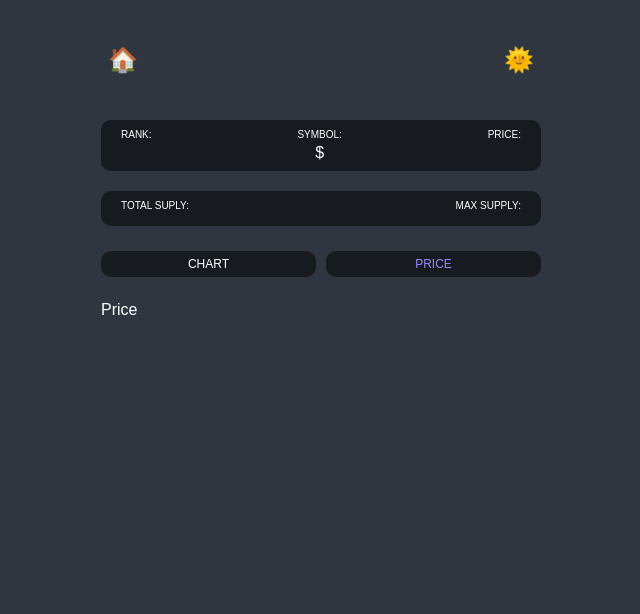
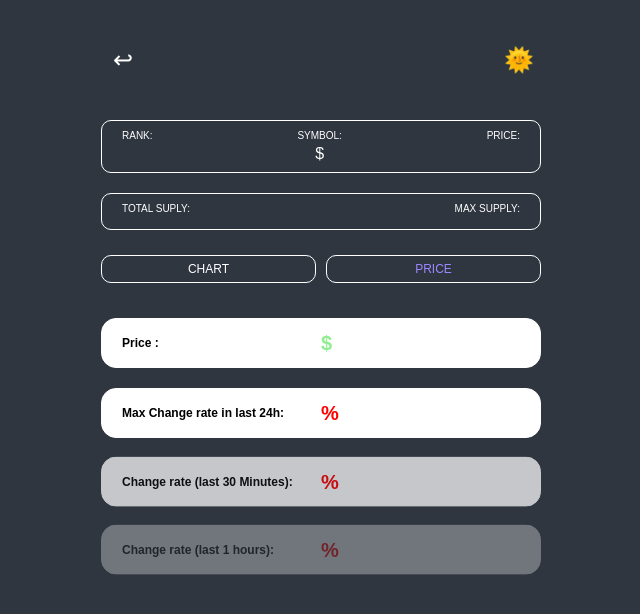
Before and after one commit to yurim-hgr/react_master, a React (Create React App) app: page /1/price in a window 1280 px wide. Shown: the top 614 px of the page, without its empty margins (319-959 px from the left). Built offline with nearby package versions, Linux system fonts and the light colour scheme; no server answers.

Commit message:
Tab chart modify , Tab price add

```diff
--- a/src/routes/Chart.tsx
+++ b/src/routes/Chart.tsx
@@ -34,11 +34,15 @@ function Chart(this: any, { coinId }: ChartProps) {
         "Loading... "
       ) : (
         <ApexChart
-          type="line"
+          type="candlestick"
           series={[
             {
               name: "Price",
-              data: data?.map((price) => price.close) as number[], //number 배열로 강제함
+              data:
+                data?.map((price) => ({
+                  x: price.time_close,
+                  y: [price.open, price.high, price.low, price.close],
+                })) ?? [], //number 배열로 강제함
             },
           ]}
           options={{
@@ -46,6 +50,7 @@ function Chart(this: any, { coinId }: ChartProps) {
               mode: isDark ? "dark" : "light",
             },
             chart: {
+              foreColor: isDark ? "white" : "black",
               height: 300,
               width: 500,
               toolbar: {
@@ -54,25 +59,14 @@ function Chart(this: any, { coinId }: ChartProps) {
               background: "transparent",
             },
             grid: { show: false },
-            stroke: {
-              curve: "smooth",
-              width: 4,
-            },
+
             yaxis: {
               show: false,
             },
             xaxis: {
-              axisBorder: { show: false },
-              axisTicks: { show: false },
-              labels: { show: false },
               type: "datetime",
-              categories: data?.map((price) => price.time_close),
             },
-            fill: {
-              type: "gradient",
-              gradient: { gradientToColors: ["#0be881"], stops: [0, 100] },
-            },
-            colors: ["#0fbcf9"],
+
             tooltip: {
               y: {
                 formatter: (value) => `$${value.toFixed(2)}`,
--- a/src/routes/Coin.tsx
+++ b/src/routes/Coin.tsx
@@ -59,9 +59,10 @@ const Icon = styled.div`
 const Overview = styled.div`
   display: flex;
   justify-content: space-between;
-  background-color: rgba(0, 0, 0, 0.5);
+  background-color: ${(props) => props.theme.cardBgColor};
   padding: 10px 20px;
   border-radius: 10px;
+  border: 1.5px solid ${(props) => props.theme.textColor};
 `;
 const OverviewItem = styled.div`
   display: flex;
@@ -90,9 +91,10 @@ const Tab = styled.span<{ isActive: boolean }>`
   text-transform: uppercase;
   font-size: 12px;
   font-weight: 400;
-  background-color: rgba(0, 0, 0, 0.5);
+  background-color: ${(props) => props.theme.cardBgColor};
   padding: 7px 0px;
   border-radius: 10px;
+  border: 1.5px solid ${(props) => props.theme.textColor};
   color: ${(props) =>
     props.isActive ? props.theme.accentColor : props.theme.textColor};
   a {
@@ -188,7 +190,7 @@ function Coin() {
       <Header>
         <HeaderContainer>
           <Button as="a" onClick={() => history.push("/")}>
-            <Icon>🏠</Icon>
+            <Icon>↩</Icon>
           </Button>
         </HeaderContainer>
         <HeaderContainer>
@@ -241,7 +243,7 @@ function Coin() {
 
           <Switch>
             <Route path={`/:coinId/price`}>
-              <Price />
+              <Price coinId={coinId} dataTicker={dataTicker} />
             </Route>
             <Route path={`/:coinId/chart`}>
               <Chart coinId={coinId} />
--- a/src/routes/Coins.tsx
+++ b/src/routes/Coins.tsx
@@ -42,7 +42,7 @@ const Coin = styled.li`
   color: ${(props) => props.theme.textColor};
   border-radius: 15px;
   margin-bottom: 10px;
-  border: 1px solid white;
+  border: 1.5px solid ${(props) => props.theme.textColor};
   a {
     padding: 20px;
     transition: color 0.2s ease-in;
@@ -57,7 +57,7 @@ const Coin = styled.li`
 `;
 
 const Title = styled.h1`
-  font-size: 48px;
+  font-size: 42px;
   color: ${(props) => props.theme.accentColor};
 `;
 
@@ -93,7 +93,7 @@ function Coins() {
       <Header>
         <HeaderContainer></HeaderContainer>
         <HeaderContainer>
-          <Title>Crypto Tracker</Title>
+          <Title>CRYPTO TRACKER</Title>
         </HeaderContainer>
 
         <HeaderContainer>
--- a/src/routes/Price.tsx
+++ b/src/routes/Price.tsx
@@ -1,5 +1,211 @@
-function Price() {
-  return <h1>Price</h1>;
+import { useEffect, useState } from "react";
+import styled, { keyframes } from "styled-components";
+
+const comeupAnimation = keyframes`
+  0% {
+    transform: none;
+    opacity: 0;
+  }
+  1% {
+    transform: translateY(-5px);
+    opacity: 0;
+  }
+  100% {
+    transform: none;
+    opacity: 1;
+  }
+`;
+const Container = styled.div`
+  display: flex;
+  flex-direction: column;
+  align-items: center;
+  justify-content: center;
+  main:first-child {
+    animation-delay: 0.2s;
+  }
+  main:nth-child(2) {
+    animation-delay: 0.4s;
+  }
+  main:nth-child(3) {
+    animation-delay: 0.6s;
+  }
+  main:nth-child(4) {
+    animation-delay: 0.8s;
+  }
+  main:nth-child(5) {
+    animation-delay: 1s;
+  }
+  main:last-child {
+    animation-delay: 1.2s;
+  }
+`;
+
+const Overview = styled.main`
+  width: 100%;
+  height: 50px;
+  background-color: white;
+  border: 1.5px solid ${(props) => props.theme.textColor};
+  padding: 10px;
+  display: flex;
+  justify-content: space-between;
+  align-items: center;
+  border-radius: 15px;
+  margin: 10px 0;
+  padding: 20px;
+  transform: translateY(-5px);
+  opacity: 0;
+  animation: ${comeupAnimation} 0.5s linear forwards;
+`;
+
+const Tag = styled.h3`
+  width: 50%;
+  color: black;
+  font-size: 12px;
+  font-weight: 600;
+`;
+
+const Value = styled.div`
+  width: 50%;
+`;
+
+const Text = styled.h3<{ isPositive?: Boolean }>`
+  font-size: 20px;
+  font-weight: 600;
+  color: ${(props) => (props.isPositive ? "lightgreen" : "red")};
+`;
+
+interface PriceData {
+  id: string;
+  name: string;
+  symbol: string;
+  rank: number;
+  circulating_supply: number;
+  total_supply: number;
+  max_supply: number;
+  beta_value: number;
+  first_data_at: string;
+  last_updated: string;
+  quotes: {
+    USD: {
+      ath_date: string;
+      ath_price: number;
+      market_cap: number;
+      market_cap_change_24h: number;
+      percent_change_1h: number;
+      percent_change_1y: number;
+      percent_change_6h: number;
+      percent_change_7d: number;
+      percent_change_12h: number;
+      percent_change_15m: number;
+      percent_change_24h: number;
+      percent_change_30d: number;
+      percent_change_30m: number;
+      percent_from_price_ath: number;
+      price: number;
+      volume_24h: number;
+      volume_24h_change_24h: number;
+    };
+  };
+}
+interface PriceProps {
+  coinId: string;
+  dataTicker?: PriceData;
+}
+function checkValue(value: number | undefined) {
+  if (value) {
+    return value > 0;
+  }
+}
+function Price({ coinId, dataTicker }: PriceProps) {
+  const [data, setData] = useState<PriceData>();
+  const [loading, setLoading] = useState(true);
+  useEffect(() => {
+    setData(dataTicker);
+    setLoading(false);
+  }, [coinId, dataTicker]);
+
+  return (
+    <Container>
+      {loading ? (
+        "Loading Price..."
+      ) : (
+        <>
+          <Overview>
+            <Tag>Price :</Tag>
+            <Value>
+              <Text isPositive={true}>
+                $ {data?.quotes.USD.price.toFixed(3)}
+              </Text>
+            </Value>
+          </Overview>
+          <Overview>
+            <Tag> Max Change rate in last 24h:</Tag>
+            <Value>
+              <Text
+                isPositive={
+                  checkValue(data?.quotes.USD.market_cap_change_24h) === true
+                }
+              >
+                {data?.quotes.USD.market_cap_change_24h} %
+              </Text>
+            </Value>
+          </Overview>
+
+          <Overview>
+            <Tag> Change rate (last 30 Minutes):</Tag>
+            <Value>
+              <Text
+                isPositive={
+                  checkValue(data?.quotes.USD.percent_change_30m) === true
+                }
+              >
+                {data?.quotes.USD.percent_change_30m} %
+              </Text>
+            </Value>
+          </Overview>
+
+          <Overview>
+            <Tag> Change rate (last 1 hours):</Tag>
+            <Value>
+              <Text
+                isPositive={
+                  checkValue(data?.quotes.USD.percent_change_1h) === true
+                }
+              >
+                {data?.quotes.USD.percent_change_1h} %
+              </Text>
+            </Value>
+          </Overview>
+
+          <Overview>
+            <Tag> Change rate (last 12 hours):</Tag>
+            <Value>
+              <Text
+                isPositive={
+                  checkValue(data?.quotes.USD.percent_change_12h) === true
+                }
+              >
+                {data?.quotes.USD.percent_change_12h} %
+              </Text>
+            </Value>
+          </Overview>
+
+          <Overview>
+            <Tag> Change rate (last 24 hours):</Tag>
+            <Value>
+              <Text
+                isPositive={
+                  checkValue(data?.quotes.USD.percent_change_24h) === true
+                }
+              >
+                {data?.quotes.USD.percent_change_24h} %
+              </Text>
+            </Value>
+          </Overview>
+        </>
+      )}
+    </Container>
+  );
 }
 
 export default Price;
--- a/src/theme.ts
+++ b/src/theme.ts
@@ -11,5 +11,5 @@ export const lightTheme: DefaultTheme = {
   bgColor: "whitesmoke",
   textColor: "black",
   accentColor: "#9c88ff",
-  cardBgColor: "white",
+  cardBgColor: "transparent",
 };
```
